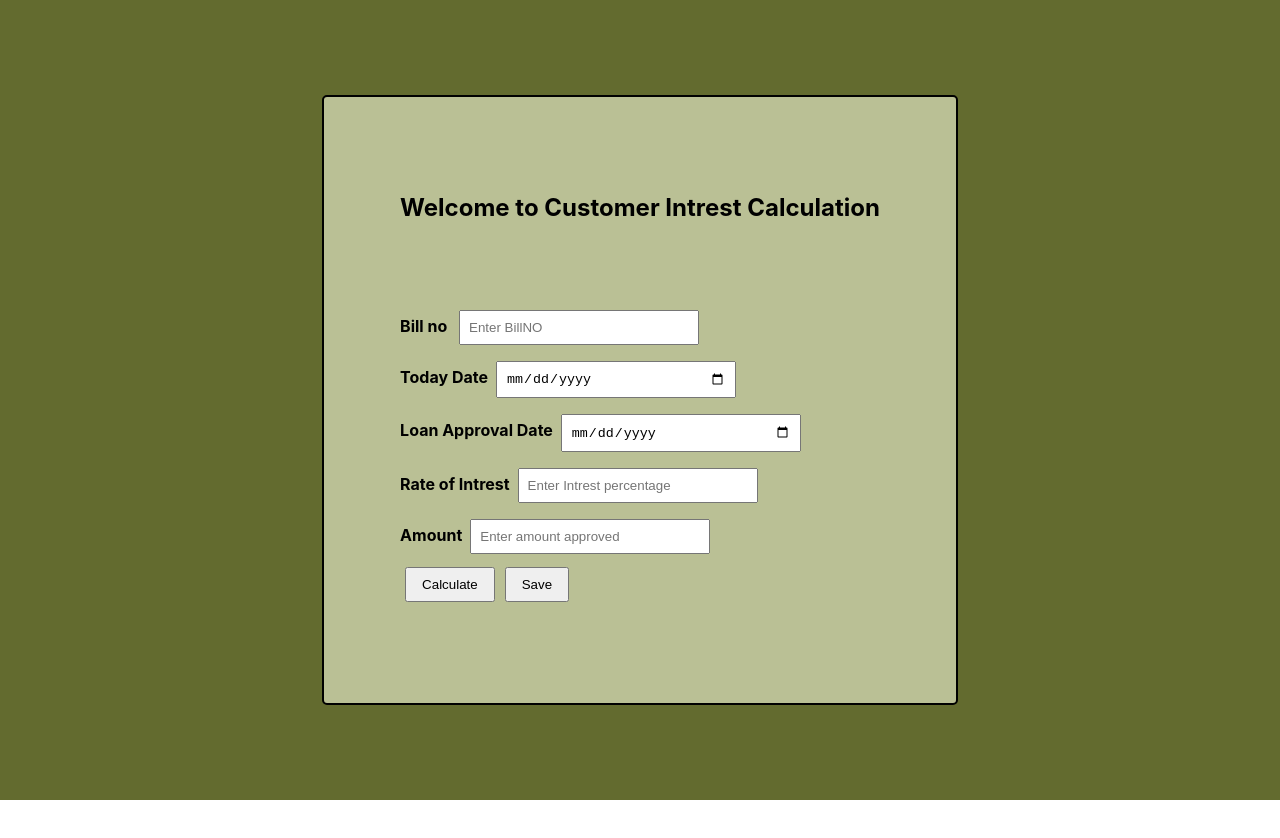
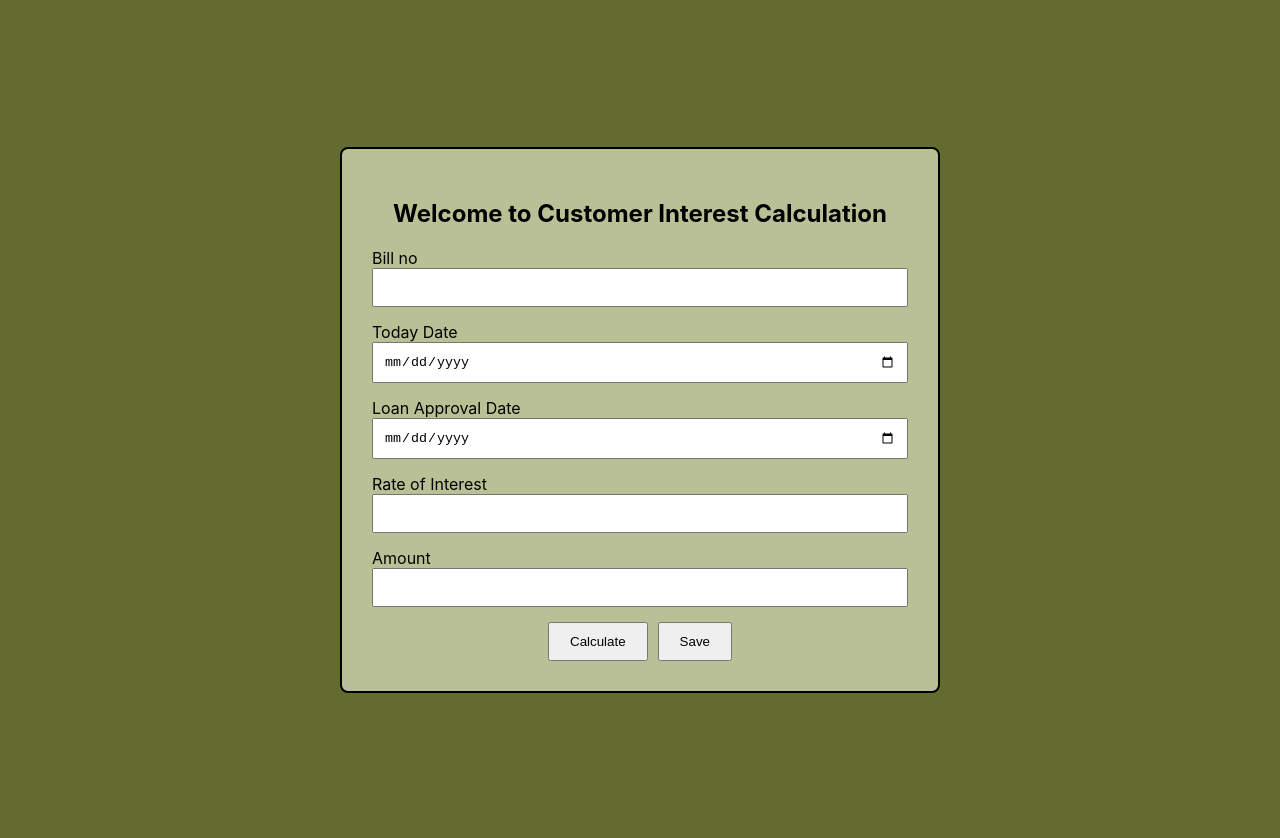
Before and after one commit to manish1r/Financial-Intreset-Calculation, a React (Create React App) app in the folder hisab/: page /customer in a window 1280 px wide. Before the commit the page ends 800 px from the top, so only its background shows below. Built offline with nearby package versions, Linux system fonts and the light colour scheme.

Commit message:
updated css for all devices

```diff
--- a/hisab/src/App.css
+++ b/hisab/src/App.css
@@ -1,4 +1,4 @@
-.center{
+/* .center{
     min-height:100vh;
     background-color:#636B2F;
     display: flex;
@@ -39,4 +39,64 @@ button {
     padding: 10px;
     border: 1px solid #ccc;
     background-color: #fff;
+} */
+.center {
+  min-height: 100vh;
+  background-color: #636B2F;
+  display: flex;
+  align-items: center;
+  justify-content: center;
+  padding: 20px;
 }
+
+.container {
+  background-color: #BAC095;
+  width: 100%;
+  max-width: 600px;   /* Important */
+  padding: 30px;      /* Reduce fixed 76px */
+  border-radius: 8px;
+  border: 2px solid black;
+  box-sizing: border-box;
+}
+
+h2 {
+  text-align: center;
+  margin-bottom: 20px;
+}
+
+.form-group {
+  display: flex;
+  flex-direction: column;
+  margin-bottom: 15px;
+}
+
+input {
+  padding: 10px;
+  width: 100%;        /* Responsive */
+  box-sizing: border-box;
+}
+
+.btn-group {
+  display: flex;
+  gap: 10px;
+  justify-content: center;
+  flex-wrap: wrap;    /* Important for mobile */
+}
+
+button {
+  padding: 10px 20px;
+  cursor: pointer;
+}
+@media (max-width: 480px) {
+  .container {
+    padding: 20px;
+  }
+
+  h2 {
+    font-size: 18px;
+  }
+
+  button {
+    width: 100%;
+  }
+}
--- a/hisab/src/components/customer.js
+++ b/hisab/src/components/customer.js
@@ -1,76 +1,76 @@
-import React,{ useState } from "react";
+import React, { useState } from "react";
 
-export default function Customer(){
-    const [billno,setbillno]=useState();
-    const [td,settd]=useState(null);
-    const [ld,setld]=useState(null);
-    const [intr,setintr]=useState();
-    let [amount,setamount]=useState();
-    let intrest=0.0,total=0.0;
-    async function save(){
-        if(billno===null||td===null||ld===null||intr===null||amount===null){
-            document.getElementById("result").innerHTML="<b style='color:red;'>Please Enter Details</b>";
+export default function Customer() {
+    const [billno, setbillno] = useState();
+    const [td, settd] = useState(null);
+    const [ld, setld] = useState(null);
+    const [intr, setintr] = useState();
+    let [amount, setamount] = useState();
+    let intrest = 0.0, total = 0.0;
+    async function save() {
+        if (billno === null || td === null || ld === null || intr === null || amount === null) {
+            document.getElementById("result").innerHTML = "<b style='color:red;'>Please Enter Details</b>";
             return;
         }
-        const response=await fetch("https://financial-intreset-calculation.onrender.com/save/customer",{
-            method:"POST",
-            headers:{"Content-Type":"application/json"},
-            body:JSON.stringify({uid:localStorage.getItem('user_id'),billno:billno,td:td,ld:ld,intr:intr,amount:amount,intrest:intrest,total:total})
+        const response = await fetch("https://financial-intreset-calculation.onrender.com/save/customer", {
+            method: "POST",
+            headers: { "Content-Type": "application/json" },
+            body: JSON.stringify({ uid: localStorage.getItem('user_id'), billno: billno, td: td, ld: ld, intr: intr, amount: amount, intrest: intrest, total: total })
         });
-        if(response.status){ alert("saved sucessfully");window.location.reload();}
+        if (response.status) { alert("saved sucessfully"); window.location.reload(); }
         else alert("Failed to save");
     }
-    function calIntrest(){
-        if(billno===null||td===null||ld===null||intr===null||amount===null){
-            document.getElementById("result").innerHTML="<b style='color:red;'>Please Enter Valid Details</b>";
+    function calIntrest() {
+        if (billno === null || td === null || ld === null || intr === null || amount === null) {
+            document.getElementById("result").innerHTML = "<b style='color:red;'>Please Enter Valid Details</b>";
             return;
         }
-        const today_date=new Date(td);
-        const loan_date=new Date(ld);
-        let i=parseFloat(intr);
-        let amt=parseFloat(amount);
-        let tdd=today_date.getDate(),ldd=loan_date.getDate();
-        let tdm=today_date.getMonth(),ldm=loan_date.getMonth();
-        let tdy=today_date.getFullYear(),ldy=loan_date.getFullYear();
-        let dd=tdd-ldd;
-        let mm=tdm-ldm;
-        let yy=tdy-ldy;
-        let yes=true;
-        if(dd<0){
+        const today_date = new Date(td);
+        const loan_date = new Date(ld);
+        let i = parseFloat(intr);
+        let amt = parseFloat(amount);
+        let tdd = today_date.getDate(), ldd = loan_date.getDate();
+        let tdm = today_date.getMonth(), ldm = loan_date.getMonth();
+        let tdy = today_date.getFullYear(), ldy = loan_date.getFullYear();
+        let dd = tdd - ldd;
+        let mm = tdm - ldm;
+        let yy = tdy - ldy;
+        let yes = true;
+        if (dd < 0) {
             mm--;
-            dd+=30;
+            dd += 30;
         }
-        if(mm<0){
+        if (mm < 0) {
             yy--;
-            mm+=12;
+            mm += 12;
         }
-        if(mm===0&&yy===0) yes=false;
-        intrest=0.0;
-        let aamt=amt;let ddd=dd;let mmm=mm;let yyy=yy;
-        if(yes){
-            while(yy>0){
-                let z=12*((amt/100)*i);
-                intrest+=(12*((amt/100)*i));
-                amt+=12*((amt/100)*i);
+        if (mm === 0 && yy === 0) yes = false;
+        intrest = 0.0;
+        let aamt = amt; let ddd = dd; let mmm = mm; let yyy = yy;
+        if (yes) {
+            while (yy > 0) {
+                let z = 12 * ((amt / 100) * i);
+                intrest += (12 * ((amt / 100) * i));
+                amt += 12 * ((amt / 100) * i);
                 //  System.out.println("in Intrest : "+intrest+" amount : "+amt+" yy="+yy+" yearly:"+z);
-                console.log("in Intrest : "+intrest+" amount : "+amt+" yy="+yy+" yearly:"+z);
+                console.log("in Intrest : " + intrest + " amount : " + amt + " yy=" + yy + " yearly:" + z);
                 yy--;
-                if(yy===1&&mm===0){
-                    mm=12;
+                if (yy === 1 && mm === 0) {
+                    mm = 12;
                     break;
                 }
             }
-            console.log("\n\nout 1 Intrest : "+intrest+" amount : "+amt+" yy="+yy+" mm="+mm+" dd="+dd);
+            console.log("\n\nout 1 Intrest : " + intrest + " amount : " + amt + " yy=" + yy + " mm=" + mm + " dd=" + dd);
             // System.out.println("\n\nout 1 Intrest : "+intrest+" amount : "+amt+" yy="+yy);
-            if(mm>0) intrest+=((mm)*((amt/100)*i));
-            if(dd>0) intrest+=((amt/100)*i);
-            console.log("\n\nout 2 Intrest : "+intrest+" amount : "+amt+" yy="+yy+" mm="+mm+" dd="+dd);
-            if(mm===0&&yyy===0)intrest-=((aamt/100)*i);
-            else intrest-=((amt/100)*i);
+            if (mm > 0) intrest += ((mm) * ((amt / 100) * i));
+            if (dd > 0) intrest += ((amt / 100) * i);
+            console.log("\n\nout 2 Intrest : " + intrest + " amount : " + amt + " yy=" + yy + " mm=" + mm + " dd=" + dd);
+            if (mm === 0 && yyy === 0) intrest -= ((aamt / 100) * i);
+            else intrest -= ((amt / 100) * i);
         }
-        console.log("\n\nout 3 Intrest : "+intrest+" amount : "+amt+" yy="+yy+" mm="+mm+" dd="+dd);
-        total=intrest+aamt;
-        document.getElementById("result").innerHTML=`
+        console.log("\n\nout 3 Intrest : " + intrest + " amount : " + amt + " yy=" + yy + " mm=" + mm + " dd=" + dd);
+        total = intrest + aamt;
+        document.getElementById("result").innerHTML = `
             <b style='color:blue;'>Details of Loan</b><br><br>
             <b>The Total Days=${ddd} days ${mmm} months ${yyy} years</b><br>
             <b>Total Intrest : ${intrest.toFixed(3)}</b><br>
@@ -79,29 +79,41 @@ export default function Customer(){
     }
     return (
         <div className="center">
-        <div className="container">
-            <h2>Welcome to Customer Intrest Calculation</h2><br/><br/><br/>
-                <label><b>Bill no </b></label>
-                <input type="number" id="billno" placeholder="Enter BillNO" onChange={(e)=>setbillno(e.target.value)} />
-                <br/>
-                <label><b>Today Date</b></label>
-                <input type="date" id="todaydate" placeholder="Enter Today's Date" onChange={(e)=>settd(e.target.value)} />
-                <br/>
-                <label><b>Loan Approval Date</b></label>
-                <input type="date" id="loandate" placeholder="Enter Loan Approved Date" onChange={(e)=>setld(e.target.value)}/>
-                <br/>
-                <label><b>Rate of Intrest</b></label>
-                <input type="number" id="Intrest" placeholder="Enter Intrest percentage" onChange={(e)=>setintr(e.target.value)}/>
-                <br/>
-                <label><b>Amount</b></label>
-                <input type="number" id="amount" placeholder="Enter amount approved" onChange={(e)=>setamount(e.target.value)}/>
-                <br/>
-                <button type="button" onClick={calIntrest}>Calculate</button>
-                <button type="button" onClick={save}>Save</button>
-                <br/><br/>
+            <div className="container">
+                <h2>Welcome to Customer Interest Calculation</h2>
+
+                <div className="form-group">
+                    <label>Bill no</label>
+                    <input type="number" onChange={(e) => setbillno(e.target.value)} />
+                </div>
+
+                <div className="form-group">
+                    <label>Today Date</label>
+                    <input type="date" onChange={(e) => settd(e.target.value)} />
+                </div>
+
+                <div className="form-group">
+                    <label>Loan Approval Date</label>
+                    <input type="date" onChange={(e) => setld(e.target.value)} />
+                </div>
+
+                <div className="form-group">
+                    <label>Rate of Interest</label>
+                    <input type="number" onChange={(e) => setintr(e.target.value)} />
+                </div>
+
+                <div className="form-group">
+                    <label>Amount</label>
+                    <input type="number" onChange={(e) => setamount(e.target.value)} />
+                </div>
+
+                <div className="btn-group">
+                    <button onClick={calIntrest}>Calculate</button>
+                    <button onClick={save}>Save</button>
+                </div>
+
                 <div id="result"></div>
-            <div className="row"></div>
-        </div>
+            </div>
         </div>
     );
 }
--- a/hisab/src/components/katha.js
+++ b/hisab/src/components/katha.js
@@ -1,77 +1,77 @@
-import React,{ useState } from "react";
+import React, { useState } from "react";
 
-export default function Customer(){
-    const [billno,setbillno]=useState();
-    const [td,settd]=useState(null);
-    const [ld,setld]=useState(null);
-    const [intr,setintr]=useState();
-    let [amount,setamount]=useState();
-    let [intrest]=useState();
-    let [total]=useState();
-    async function save(){
-            if(billno===null||td===null||ld===null||intr===null||amount===null){
-                document.getElementById("result").innerHTML="<b style='color:red;'>Please Enter Details</b>";
+export default function Customer() {
+    const [billno, setbillno] = useState();
+    const [td, settd] = useState(null);
+    const [ld, setld] = useState(null);
+    const [intr, setintr] = useState();
+    let [amount, setamount] = useState();
+    let [intrest] = useState();
+    let [total] = useState();
+    async function save() {
+        if (billno === null || td === null || ld === null || intr === null || amount === null) {
+            document.getElementById("result").innerHTML = "<b style='color:red;'>Please Enter Details</b>";
             return;
         }
-            const response=await fetch("https://financial-intreset-calculation.onrender.com/save/katha",{
-                method:"POST",
-                headers:{"Content-Type":"application/json"},
-                body:JSON.stringify({uid:localStorage.getItem('user_id'),billno:billno,td:td,ld:ld,intr:intr,amount:amount,intrest:intrest,total:total})
+        const response = await fetch("https://financial-intreset-calculation.onrender.com/save/katha", {
+            method: "POST",
+            headers: { "Content-Type": "application/json" },
+            body: JSON.stringify({ uid: localStorage.getItem('user_id'), billno: billno, td: td, ld: ld, intr: intr, amount: amount, intrest: intrest, total: total })
         });
-            if(response.status){ alert("saved sucessfully");window.location.reload();}
+        if (response.status) { alert("saved sucessfully"); window.location.reload(); }
         else alert("Failed to save");
     }
-    function calIntrest(){
-        if(td===null||ld===null||intr===null||amount===null){
-            document.getElementById("result").innerHTML="<b style='color:red;'>Please Enter Valid Details</b>";
+    function calIntrest() {
+        if (td === null || ld === null || intr === null || amount === null) {
+            document.getElementById("result").innerHTML = "<b style='color:red;'>Please Enter Valid Details</b>";
             return;
         }
-        const today_date=new Date(td);
-        const loan_date=new Date(ld);
-        let i=parseFloat(intr);
-        let amt=parseFloat(amount);
-        let tdd=today_date.getDate(),ldd=loan_date.getDate();
-        let tdm=today_date.getMonth(),ldm=loan_date.getMonth();
-        let tdy=today_date.getFullYear(),ldy=loan_date.getFullYear();
-        let dd=tdd-ldd;
-        let mm=tdm-ldm;
-        let yy=tdy-ldy;
-        let yes=true;
-        if(dd<0){
+        const today_date = new Date(td);
+        const loan_date = new Date(ld);
+        let i = parseFloat(intr);
+        let amt = parseFloat(amount);
+        let tdd = today_date.getDate(), ldd = loan_date.getDate();
+        let tdm = today_date.getMonth(), ldm = loan_date.getMonth();
+        let tdy = today_date.getFullYear(), ldy = loan_date.getFullYear();
+        let dd = tdd - ldd;
+        let mm = tdm - ldm;
+        let yy = tdy - ldy;
+        let yes = true;
+        if (dd < 0) {
             mm--;
-            dd+=30;
+            dd += 30;
         }
-        if(mm<0){
+        if (mm < 0) {
             yy--;
-            mm+=12;
+            mm += 12;
         }
-        if(mm===0&&yy===0) yes=false;
-        intrest=0.0;
-        let aamt=amt;let ddd=dd;let mmm=mm;let yyy=yy;
-        if(yes){
-            while(yy>0){
-                let z=12*((amt/100)*i);
-                intrest+=(12*((amt/100)*i));
-                amt+=12*((amt/100)*i);
+        if (mm === 0 && yy === 0) yes = false;
+        intrest = 0.0;
+        let aamt = amt; let ddd = dd; let mmm = mm; let yyy = yy;
+        if (yes) {
+            while (yy > 0) {
+                let z = 12 * ((amt / 100) * i);
+                intrest += (12 * ((amt / 100) * i));
+                amt += 12 * ((amt / 100) * i);
                 //  System.out.println("in Intrest : "+intrest+" amount : "+amt+" yy="+yy+" yearly:"+z);
-                console.log("in Intrest : "+intrest+" amount : "+amt+" yy="+yy+" yearly:"+z);
+                console.log("in Intrest : " + intrest + " amount : " + amt + " yy=" + yy + " yearly:" + z);
                 yy--;
-                if(yy===1&&mm===0){
-                    mm=12;
+                if (yy === 1 && mm === 0) {
+                    mm = 12;
                     break;
                 }
             }
-            console.log("\n\nout 1 Intrest : "+intrest+" amount : "+amt+" yy="+yy+" mm="+mm+" dd="+dd);
+            console.log("\n\nout 1 Intrest : " + intrest + " amount : " + amt + " yy=" + yy + " mm=" + mm + " dd=" + dd);
             // System.out.println("\n\nout 1 Intrest : "+intrest+" amount : "+amt+" yy="+yy);
-            if(mm>0) intrest+=((mm)*((amt/100)*i));
-            if(dd>0) intrest+=(dd*(((amt/100)*i)/30));
-            console.log("\n\nout 2 Intrest : "+intrest+" amount : "+amt+" yy="+yy+" mm="+mm+" dd="+dd);
-            if(mm===0&&yyy===0)intrest-=((aamt/100)*i);
-            else intrest-=((amt/100)*i);
+            if (mm > 0) intrest += ((mm) * ((amt / 100) * i));
+            if (dd > 0) intrest += (dd * (((amt / 100) * i) / 30));
+            console.log("\n\nout 2 Intrest : " + intrest + " amount : " + amt + " yy=" + yy + " mm=" + mm + " dd=" + dd);
+            if (mm === 0 && yyy === 0) intrest -= ((aamt / 100) * i);
+            else intrest -= ((amt / 100) * i);
         }
-        console.log("\n\nout 3 Intrest : "+intrest+" amount : "+amt+" yy="+yy+" mm="+mm+" dd="+dd);
-        total=intrest+aamt;
-        document.getElementById("result").innerHTML=`
+        console.log("\n\nout 3 Intrest : " + intrest + " amount : " + amt + " yy=" + yy + " mm=" + mm + " dd=" + dd);
+        total = intrest + aamt;
+        document.getElementById("result").innerHTML = `
             <b style='color:blue;'>Details of Loan   (Daily Intrest) --></b><br><br>
             <b>The Total Days=${ddd} days ${mmm} months ${yyy} years</b><br>
             <b>Total Intrest : ${intrest.toFixed(3)}</b><br>
@@ -81,27 +81,61 @@ export default function Customer(){
     return (
         <div className="center">
             <div className="container">
-            <h2>Welcome to Katha Intrest Calculation</h2><br/><br/><br/>
-                <label><b>Bill no </b></label>
-                <input type="number" id="billno" placeholder="Enter BillNO" onChange={(e)=>setbillno(e.target.value)} />
-                <br/>
-                <label><b>Today Date</b></label>
-                <input type="date" id="todaydate" placeholder="Enter Today's Date" onChange={(e)=>settd(e.target.value)} />
-                <br/>
-                <label><b>Loan Approval Date</b></label>
-                <input type="date" id="loandate" placeholder="Enter Loan Approved Date" onChange={(e)=>setld(e.target.value)}/>
-                <br/>
-                <label><b>Rate of Intrest</b></label>
-                <input type="number" id="Intrest" placeholder="Enter Intrest percentage" onChange={(e)=>setintr(e.target.value)}/>
-                <br/>
-                <label><b>Amount</b></label>
-                <input type="number" id="amount" placeholder="Enter amount approved" onChange={(e)=>setamount(e.target.value)}/>
-                <br/>
-                <button type="button" onClick={calIntrest}>Calculate</button>
-                <button type="button" onClick={save}>Save</button>
-                <br/><br/>
+                <h2>Welcome to Katha Interest Calculation</h2>
+
+                <div className="form-group">
+                    <label>Bill No</label>
+                    <input
+                        type="number"
+                        placeholder="Enter Bill No"
+                        onChange={(e) => setbillno(e.target.value)}
+                    />
+                </div>
+
+                <div className="form-group">
+                    <label>Today Date</label>
+                    <input
+                        type="date"
+                        onChange={(e) => settd(e.target.value)}
+                    />
+                </div>
+
+                <div className="form-group">
+                    <label>Loan Approval Date</label>
+                    <input
+                        type="date"
+                        onChange={(e) => setld(e.target.value)}
+                    />
+                </div>
+
+                <div className="form-group">
+                    <label>Rate of Interest</label>
+                    <input
+                        type="number"
+                        placeholder="Enter Interest %"
+                        onChange={(e) => setintr(e.target.value)}
+                    />
+                </div>
+
+                <div className="form-group">
+                    <label>Amount</label>
+                    <input
+                        type="number"
+                        placeholder="Enter Approved Amount"
+                        onChange={(e) => setamount(e.target.value)}
+                    />
+                </div>
+
+                <div className="btn-group">
+                    <button type="button" onClick={calIntrest}>
+                        Calculate
+                    </button>
+                    <button type="button" onClick={save}>
+                        Save
+                    </button>
+                </div>
+
                 <div id="result"></div>
-            <div className="row"></div>
             </div>
         </div>
     );
--- a/hisab/src/components/saved.js
+++ b/hisab/src/components/saved.js
@@ -1,52 +1,69 @@
 import { useState } from "react";
 
-export default function Saved(){
-    let [records,setrecords]=useState([]);
-    let [type,settype]=useState("");
-    async function getRecords(type){
-        document.getElementById("title").textContent=type+" Saved Calculation's";
-        const response=await fetch(`https://financial-intreset-calculation.onrender.com/save_${type.toLowerCase()}/${localStorage.getItem('user_id')}`);
-        const result=await response.json();
-        const reverse=[...result.data].reverse();
-        records=[];
+export default function Saved() {
+    let [records, setrecords] = useState([]);
+    let [type, settype] = useState("");
+    async function getRecords(type) {
+        document.getElementById("title").textContent = type + " Saved Calculation's";
+        const response = await fetch(`https://financial-intreset-calculation.onrender.com/save_${type.toLowerCase()}/${localStorage.getItem('user_id')}`);
+        const result = await response.json();
+        const reverse = [...result.data].reverse();
+        records = [];
         setrecords(reverse);
         settype(type);
         display(reverse);
     }
     async function remove(sid) {
-        const response=await fetch(`https://financial-intreset-calculation.onrender.com/remove_${type.toLowerCase()}/${sid}`,{method:"DELETE"});
-        if(response.status) {alert("Record removed Sucessfully");window.location.reload();}
+        const response = await fetch(`https://financial-intreset-calculation.onrender.com/remove_${type.toLowerCase()}/${sid}`, { method: "DELETE" });
+        if (response.status) { alert("Record removed Sucessfully"); window.location.reload(); }
         else alert("Failed to Remove");
     }
-    function display(data){
+    function display(data) {
         return (
             <>
-            <h3>Total Saved Calculation's are : {data.length}</h3>
+                <h3>Total Saved Calculations: {data.length}</h3>
+
                 {data.map((d, i) => (
                     <div key={i} className="card">
-                   <p style={{color:"red"}}><strong>Bill Number:</strong> {d.billno}</p>
+                        <p className="bill"><strong>Bill Number:</strong> {d.billno}</p>
                         <p><strong>Loan Date:</strong> {d.td}</p>
                         <p><strong>Amount:</strong> ₹{d.amount}</p>
                         <p><strong>Interest:</strong> {d.intr}</p>
                         <p><strong>Paid Date:</strong> {d.td}</p>
                         <p><strong>Paid Interest:</strong> {d.intrest}</p>
                         <p><strong>Total:</strong> {d.total}</p>
-                   <button onClick={()=>remove(d.sid)}>Remove</button>
+
+                        <button
+                            className="remove-btn"
+                            onClick={() => remove(d.sid)}
+                        >
+                            Remove
+                        </button>
                     </div>
                 ))}
             </>
         );
     }
+
     return (
         <div className="center">
             <div className="container">
-            <h2 id="title">Saved Calculation's</h2><br/><br/><br/>
-            <div className="row">
-                <button onClick={()=>getRecords("Customer")}>Customer</button><br/>
-                <button onClick={()=>getRecords("Katha")}>Katha</button><br/><br/>
+                <h2>Saved Calculations</h2>
+
+                <div className="filter-buttons">
+                    <button onClick={() => getRecords("Customer")}>
+                        Customer
+                    </button>
+
+                    <button onClick={() => getRecords("Katha")}>
+                        Katha
+                    </button>
                 </div>
+
                 <div className="list">
-                {records.length === 0 ? <p>No Records Found</p> : display(records)}
+                    {records.length === 0
+                        ? <p>No Records Found</p>
+                        : display(records)}
                 </div>
             </div>
         </div>
```
Also changed, not shown: hisab/src/components/home.js (+22 -12 lines), hisab/src/components/index.js (+15 -9 lines), hisab/src/components/login.js (+46 -33 lines), hisab/src/components/register.js (+61 -33 lines). Lines whose indentation alone changed are shown as unchanged.
